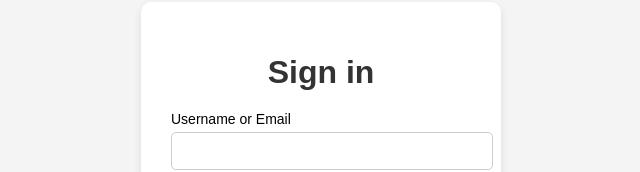
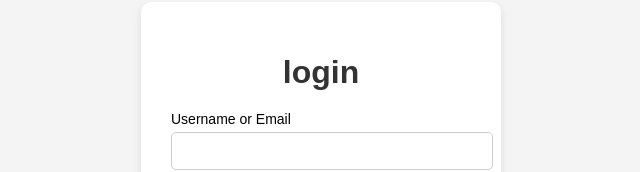
Before and after one commit to kishore1092001/Login-Page-Application-using-cicd-integration-with-sonarqube-docker-promotheus-and-grafana, a plain HTML site: page index.html in a window 1280 px wide. Shown: the part 220-392 px from the top of the page, without its empty margins (319-959 px from the left). Drawn offline with Linux system fonts and the light colour scheme.

Commit message:
Update index.html

```diff
--- a/index.html
+++ b/index.html
@@ -71,7 +71,7 @@
 <body>
 
     <div class="login-container">
-        <h1>Sign in</h1>
+        <h1>login</h1>
         <form action="login-process.php" method="POST">
             <div class="input-group">
                 <label for="username">Username or Email</label>
```
